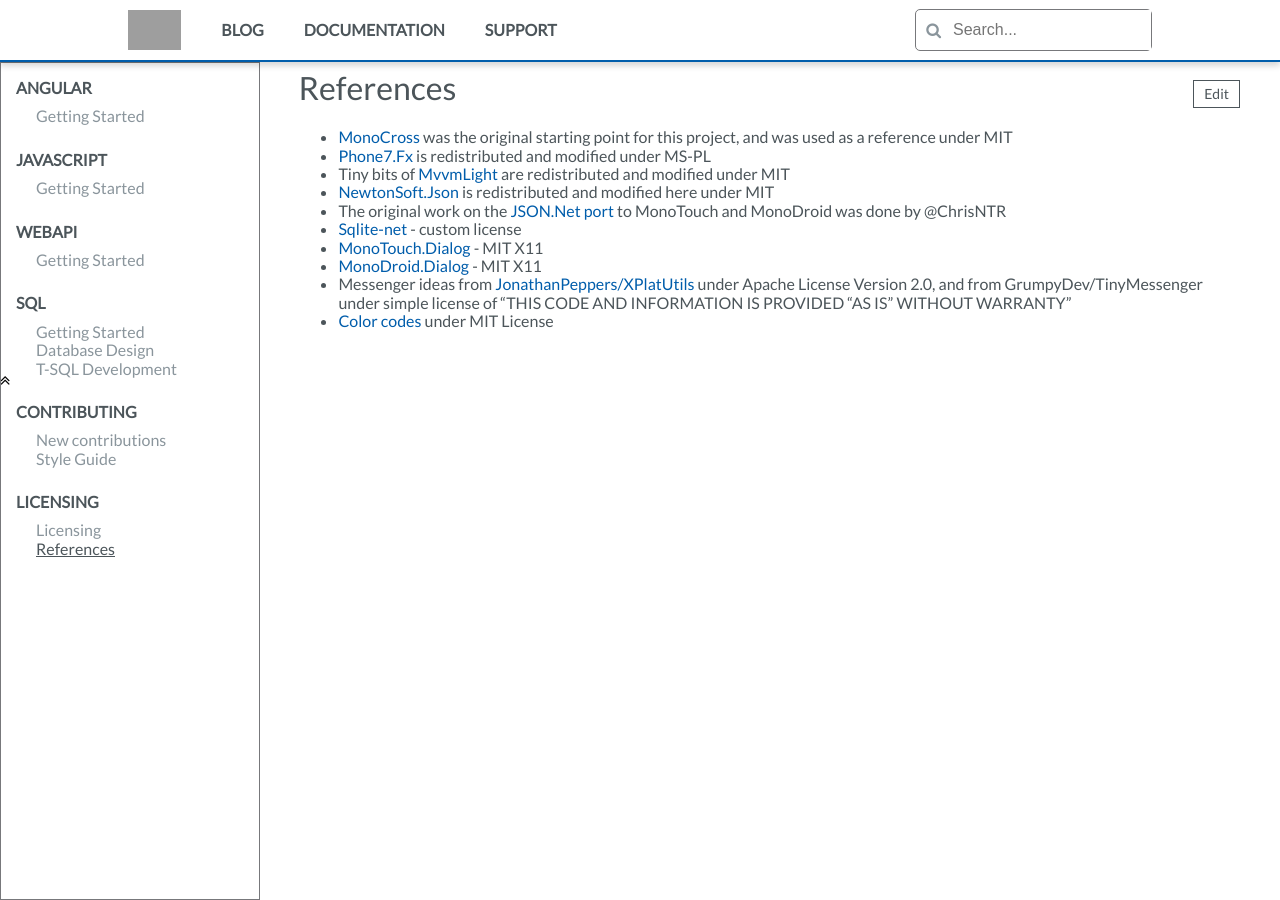
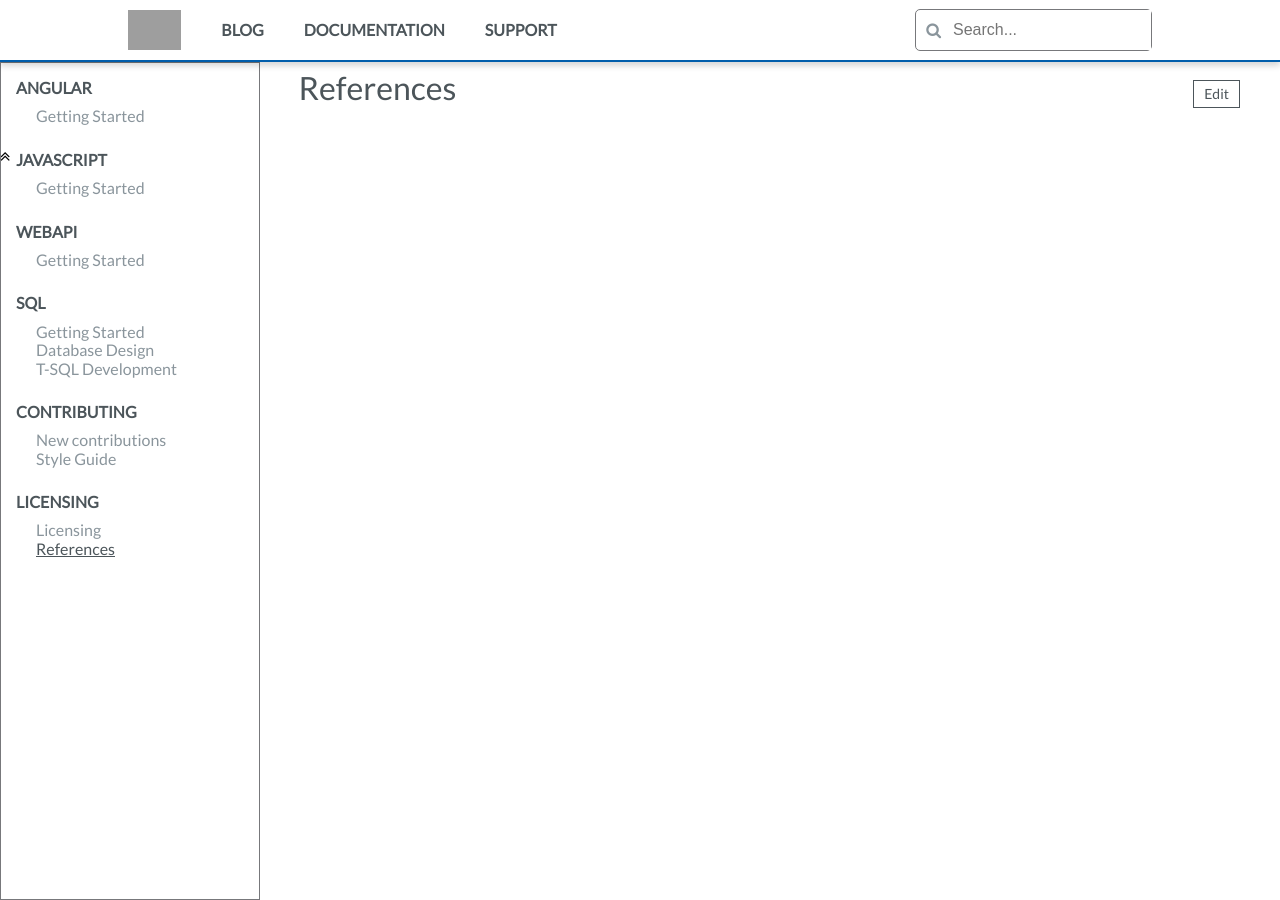
Before and after one commit to gmfjlr/DevForDev, a Jekyll site: the page built from docs/_documentation/licensing/references.md, in a window 1280 px wide. Built offline with Jekyll 4.4.1, drawn with Linux system fonts in a browser that asks for light colours; nearby versions of some CDN libraries; comment, search, counter and statistics services are not loaded; grey boxes are pictures that could not be loaded.

Commit message:
Update references.md

```diff
--- a/docs/_documentation/licensing/references.md
+++ b/docs/_documentation/licensing/references.md
@@ -3,13 +3,3 @@ layout: documentation
 title: References
 category: Licensing
 ---
-* [MonoCross](http://code.google.com/p/monocross/) was the original starting point for this project, and was used as a reference under MIT
-* [Phone7.Fx](http://phone7.codeplex.com) is redistributed and modified under MS-PL
-* Tiny bits of [MvvmLight](http://mvvmlight.codeplex.com/) are redistributed and modified under MIT
-* [NewtonSoft.Json](https://github.com/JamesNK/Newtonsoft.Json) is redistributed and modified here under MIT
-* The original work on the [JSON.Net port](https://github.com/chrisntr/Newtonsoft.Json) to MonoTouch and MonoDroid was done by @ChrisNTR
-* [Sqlite-net](https://github.com/praeclarum/sqlite-net/blob/master/LICENSE.md) - custom license
-* [MonoTouch.Dialog](https://github.com/migueldeicaza/MonoTouch.Dialog) - MIT X11
-* [MonoDroid.Dialog](https://github.com/kevinmcmahon/MonoDroid.Dialog) - MIT X11
-* Messenger ideas from [JonathanPeppers/XPlatUtils](https://github.com/jonathanpeppers/XPlatUtils) under Apache License Version 2.0, and from GrumpyDev/TinyMessenger under simple license of "THIS CODE AND INFORMATION IS PROVIDED "AS IS" WITHOUT WARRANTY"
-* [Color codes](https://github.com/mono/sysdrawing-coregraphics) under MIT License
```
